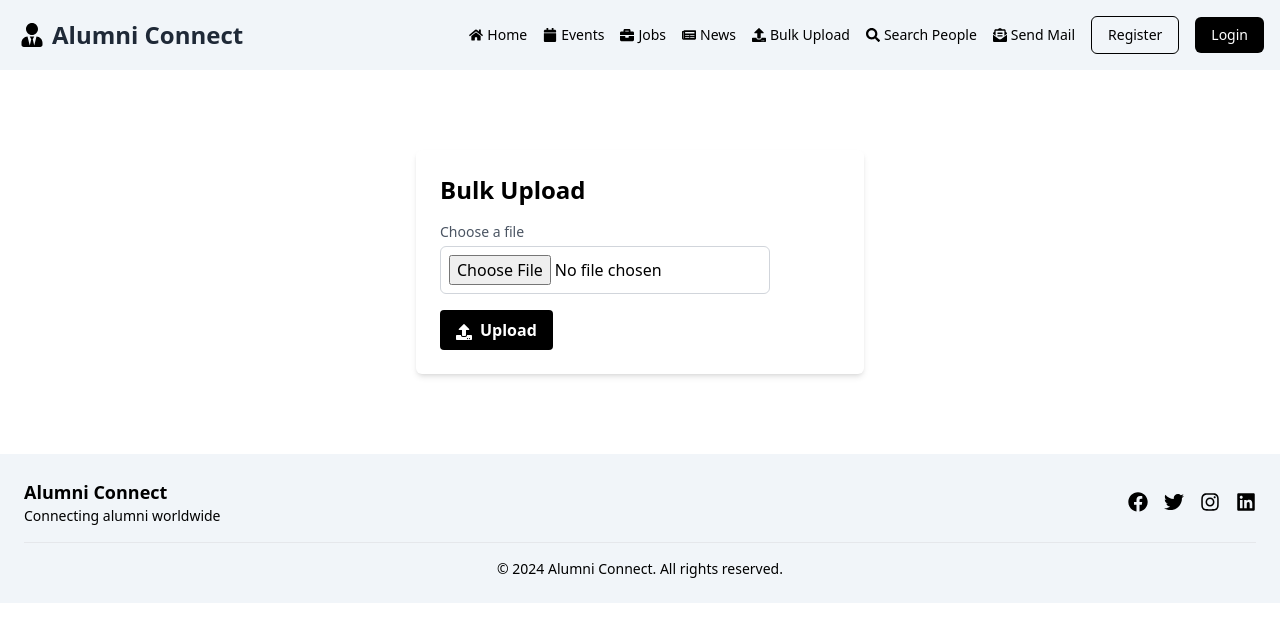
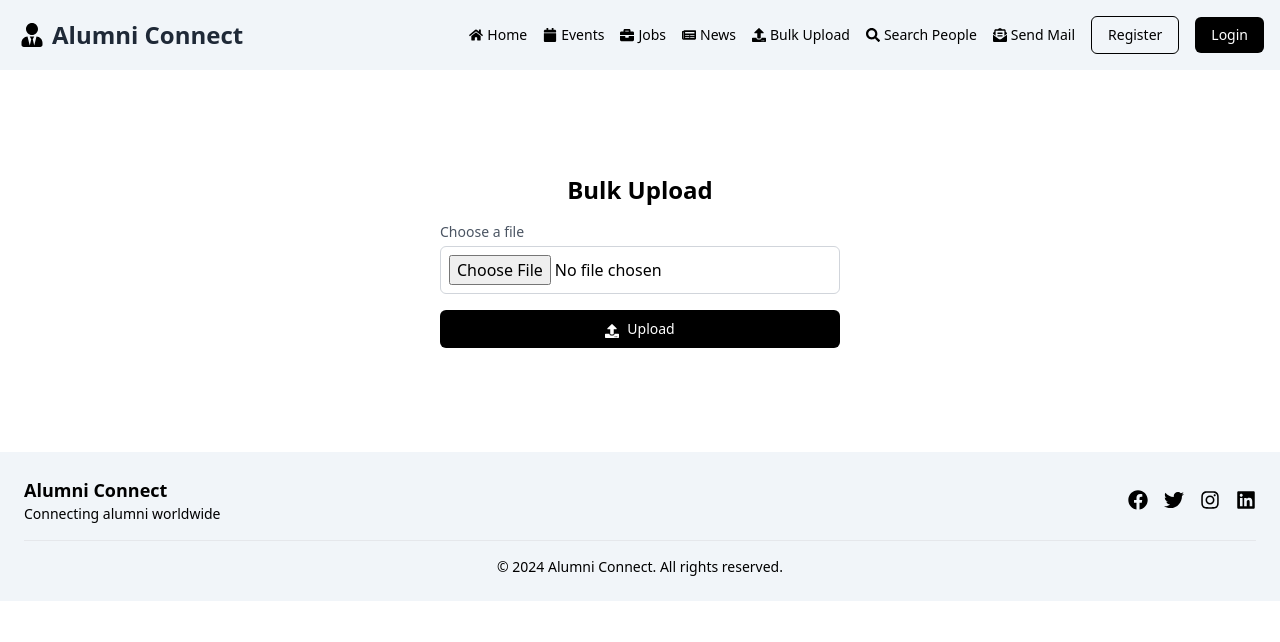
Before and after one commit to SahilAli8808/Alumni-Connect-Redesign, a React (Vite) app in the folder Frontend/: page /bulk-upload in a window 1280 px wide. Shown: the top 642 px of the page. Built offline with nearby package versions, Linux system fonts and the light colour scheme.

Commit message:
Update UI in BulkUpload and SendMail components

```diff
--- a/Frontend/src/Components/BulkUpload.jsx
+++ b/Frontend/src/Components/BulkUpload.jsx
@@ -20,9 +20,9 @@ const BulkUpload = () => {
   };
 
   return (
-    <div className="max-w-md my-20 mx-auto p-6 bg-white rounded-md shadow-md">
-      <h2 className="text-2xl font-bold mb-4">Bulk Upload</h2>
-      <div className="mb-4">
+    <div className="max-w-md my-20 mx-auto p-6">
+      <h2 className="text-2xl font-bold mb-4 text-center">Bulk Upload</h2>
+      <div className="mb-4 ">
         <label htmlFor="fileInput" className="block text-sm font-medium text-gray-600">
           Choose a file
         </label>
@@ -30,7 +30,7 @@ const BulkUpload = () => {
           id="fileInput"
           type="file"
           accept=".csv, .xlsx, .xls"
-          className="mt-1 p-2 border border-gray-300 rounded-md"
+          className="mt-1 p-2 border w-full border-gray-300 rounded-md"
           onChange={handleFileChange}
         />
       </div>
@@ -43,10 +43,11 @@ const BulkUpload = () => {
       )}
 
       <button
-        className="bg-black hover:bg-black text-white font-bold py-2 px-4 rounded focus:outline-none focus:shadow-outline"
+        className=" w-full flex items-center justify-center  py-2 px-4 border border-transparent text-sm font-medium rounded-md text-white bg-black hover:bg-black-700 focus:outline-none focus:ring-2 focus:ring-offset-2 focus:ring-indigo-500"
+
         onClick={handleUpload}
       >
-      <FaUpload className="inline-block mr-2" />
+      <FaUpload className="inline-block mr-2 mt-1" />
         Upload
 
       </button>
--- a/Frontend/src/Components/SendMail.jsx
+++ b/Frontend/src/Components/SendMail.jsx
@@ -1,4 +1,5 @@
 import React, { useState, useEffect } from 'react';
+import { FaForward, FaShare } from 'react-icons/fa';
 import Select from 'react-select';
 // import { connect } from 'react-redux';
 
@@ -17,12 +18,12 @@ const SendMail = () => {
     <div className="flex justify-center items-center h-screen">
       <form onSubmit={(e) => e.preventDefault()} className="w-full max-w-md">
         <div className="px-8 pt-6 pb-8 mb-4">
-        <h2 className="my-3 text-center text-2xl font-bold text-gray-900">
+        <h2 className="my-3 text-center text-2xl font-semibold text-gray-900">
   Send Mail to Students
 </h2>
 
           <div className="mb-4">
-            <label className="block text-gray-700 text-sm font-bold mb-2">
+            <label className="block text-gray-700 text-sm font-semibold mb-2">
               College Name
             </label>
             <Select
@@ -35,7 +36,7 @@ const SendMail = () => {
           </div>
 
           <div className="mb-4">
-            <label className="block text-gray-700 text-sm font-bold mb-2">
+            <label className="block text-gray-700 text-sm font-semibold mb-2">
               Batch
             </label>
             <Select
@@ -48,7 +49,7 @@ const SendMail = () => {
           </div>
 
           <div className="mb-4">
-            <label className="block text-gray-700 text-sm font-bold mb-2">
+            <label className="block text-gray-700 text-sm font-semibold mb-2">
               Branch
             </label>
             <Select
@@ -61,7 +62,7 @@ const SendMail = () => {
           </div>
 
           <div className="mb-6">
-            <label className="block text-gray-700 text-sm font-bold mb-2">
+            <label className="block text-gray-700 text-sm font-semibold mb-2">
               Subject
             </label>
             <input
@@ -74,7 +75,7 @@ const SendMail = () => {
           </div>
 
           <div className="mb-6">
-            <label className="block text-gray-700 text-sm font-bold mb-2">
+            <label className="block text-gray-700 text-sm font-semibold mb-2">
               Message
             </label>
             <textarea
@@ -91,8 +92,8 @@ const SendMail = () => {
               type="submit"
               className="group relative w-full flex justify-center py-2 px-4 border border-transparent text-sm font-medium rounded-md text-white bg-black hover:bg-black-700 focus:outline-none focus:ring-2 focus:ring-offset-2 focus:ring-indigo-500"
             >
-              {/* <AcademicCapIcon className="h-5 w-5 text-white  group-hover:text-indigo-400 " aria-hidden="true" /> */}
                Send Mail
+              <FaShare className="inline-block ml-2 mt-1" />
             </button>
           </div>
         </div>
```
